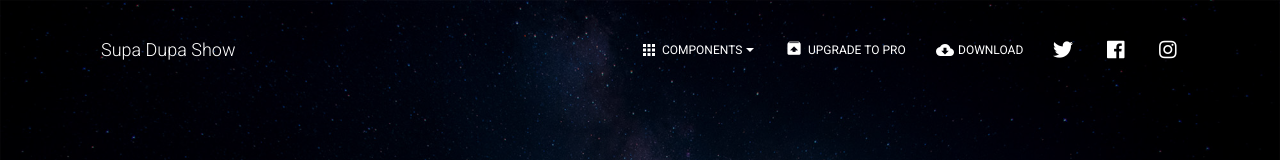
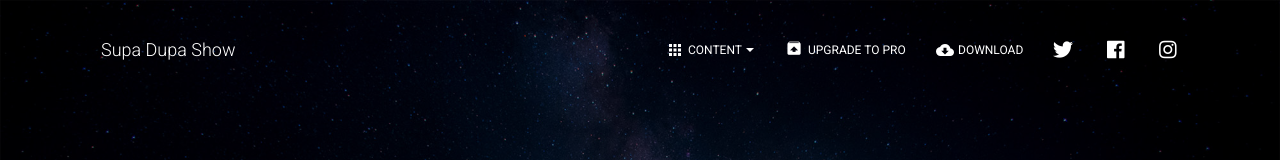
Before and after one commit to SupaDupa24/blog-nextjs-material-kit, a Next.js app: page /landing in a window 1280 px wide. Shown: the top 160 px of the page. Built offline with nearby package versions, Linux system fonts and the light colour scheme.

Commit message:
update nav
update nav

```diff
--- a/components/Header/HeaderLinks.js
+++ b/components/Header/HeaderLinks.js
@@ -30,7 +30,7 @@ export default function HeaderLinks(props) {
         <CustomDropdown
           noLiPadding
           navDropdown
-          buttonText="Components"
+          buttonText="Content"
           buttonProps={{
             className: classes.navLink,
             color: "transparent",
@@ -38,14 +38,14 @@ export default function HeaderLinks(props) {
           buttonIcon={Apps}
           dropdownList={[
             <Link href="/components">
-              <a className={classes.dropdownLink}>All components</a>
+              <a className={classes.dropdownLink}>Videos</a>
             </Link>,
             <a
               href="https://creativetimofficial.github.io/nextjs-material-kit/#/documentation?ref=njsmk-navbar"
               target="_blank"
               className={classes.dropdownLink}
             >
-              Documentation
+              Music
             </a>,
           ]}
         />
```
